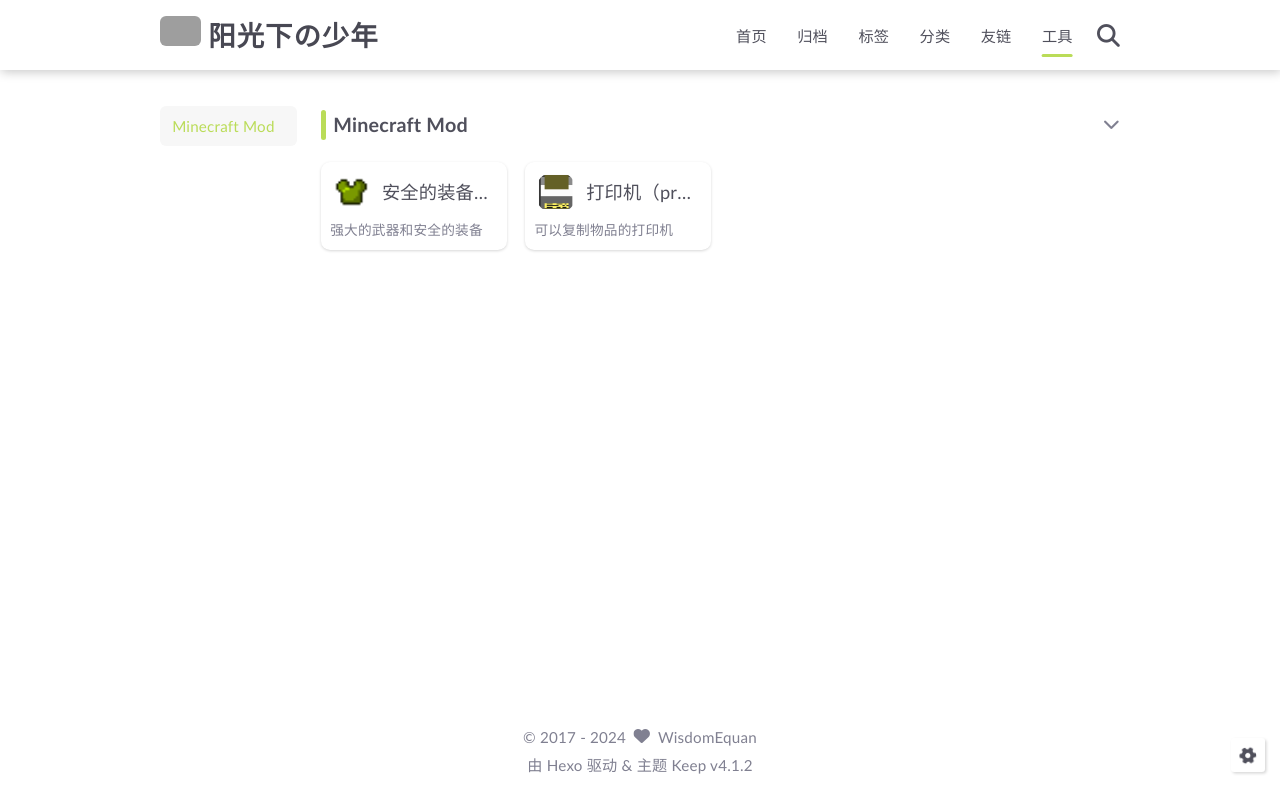
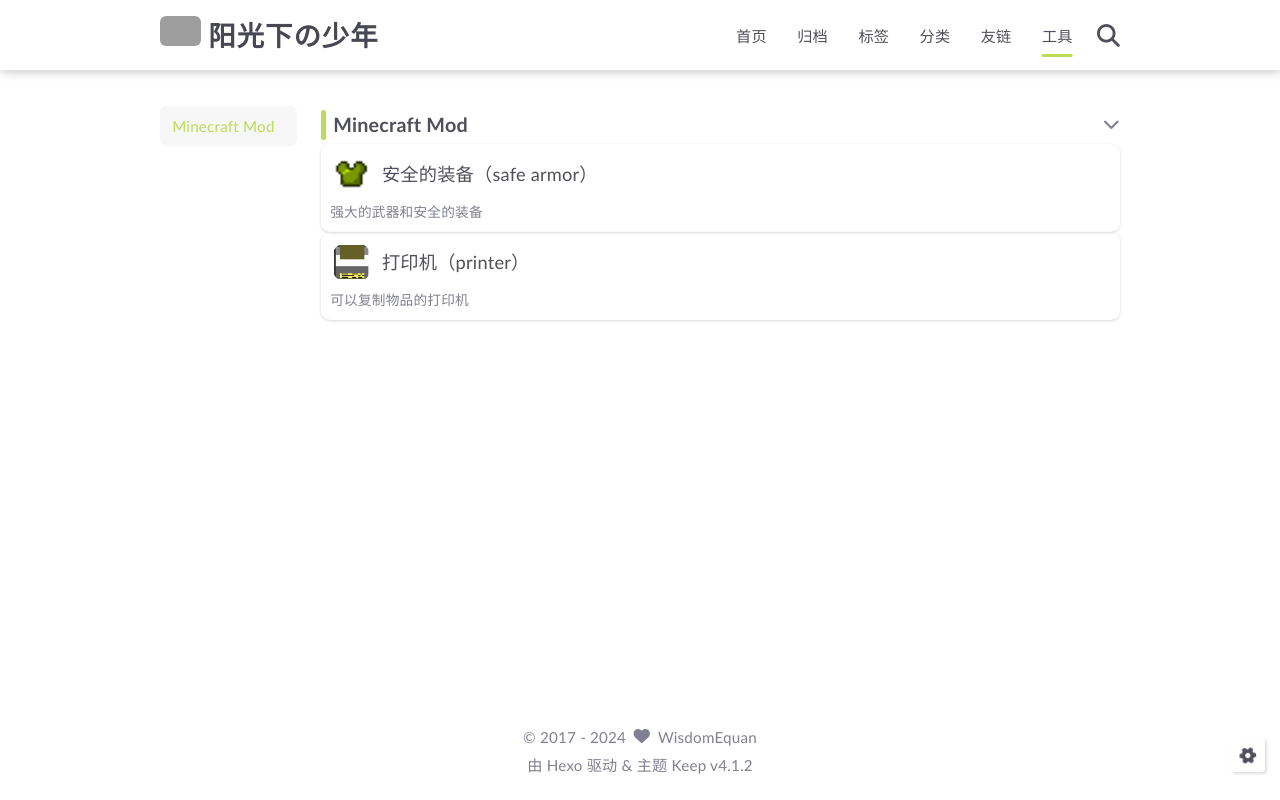
Before and after one commit to WisdomEquan/wisdomequan.github.io, a plain HTML site: page tools/index.html in a window 1280 px wide. Drawn offline with Linux system fonts and the light colour scheme; grey boxes are pictures that could not be loaded.

Commit message:
Site updated: 2024-05-23 02:56:18

```diff
--- a/css/custom.css
+++ b/css/custom.css
@@ -1,6 +1,6 @@
 /* 工具页面列表布局 */
 .page-template-container .tools-nav-box .tool-item-list {
-    /* display: table-column; */
+    display: table-column;
     grid-gap: 1.2rem;
     grid-template-columns: repeat(4, 1fr);
     width: 100%;
```
